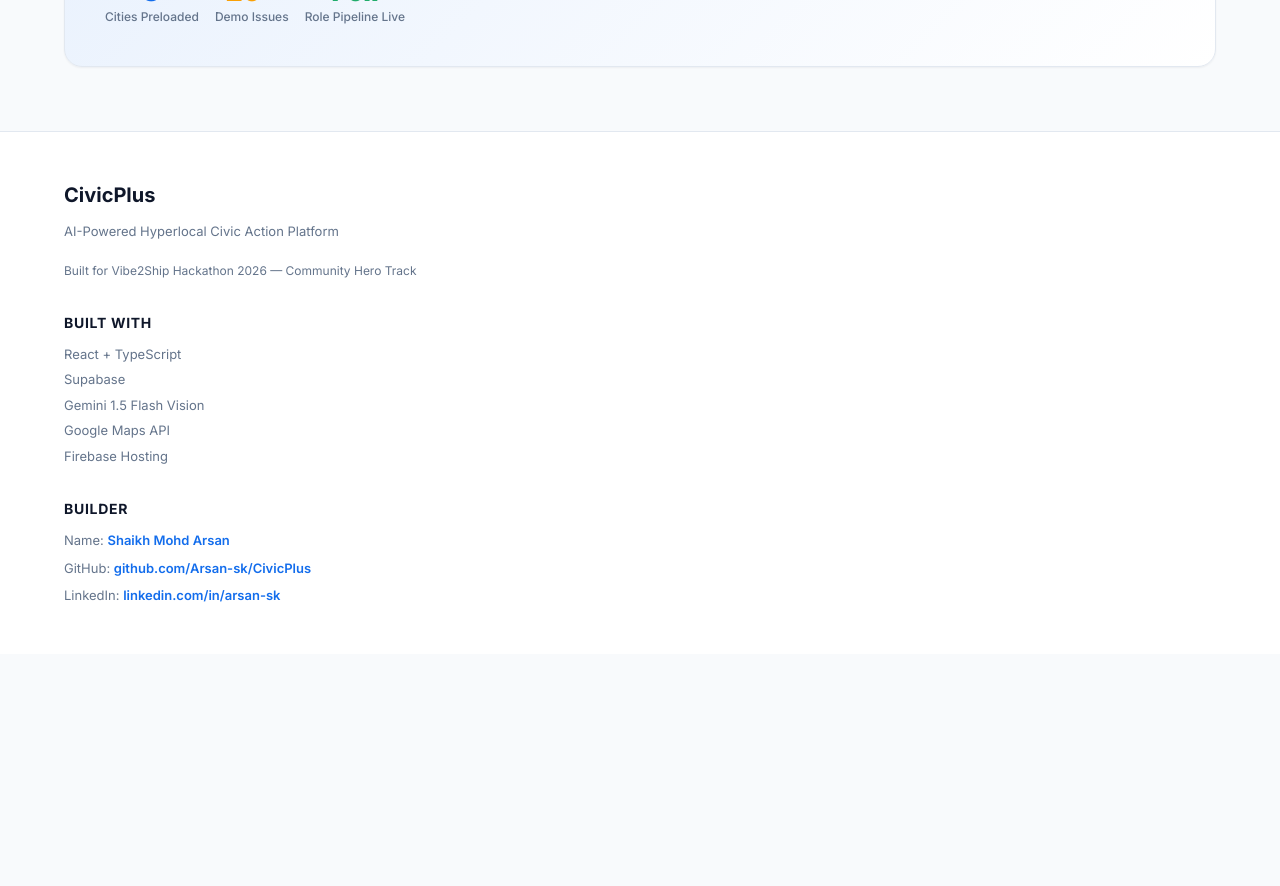
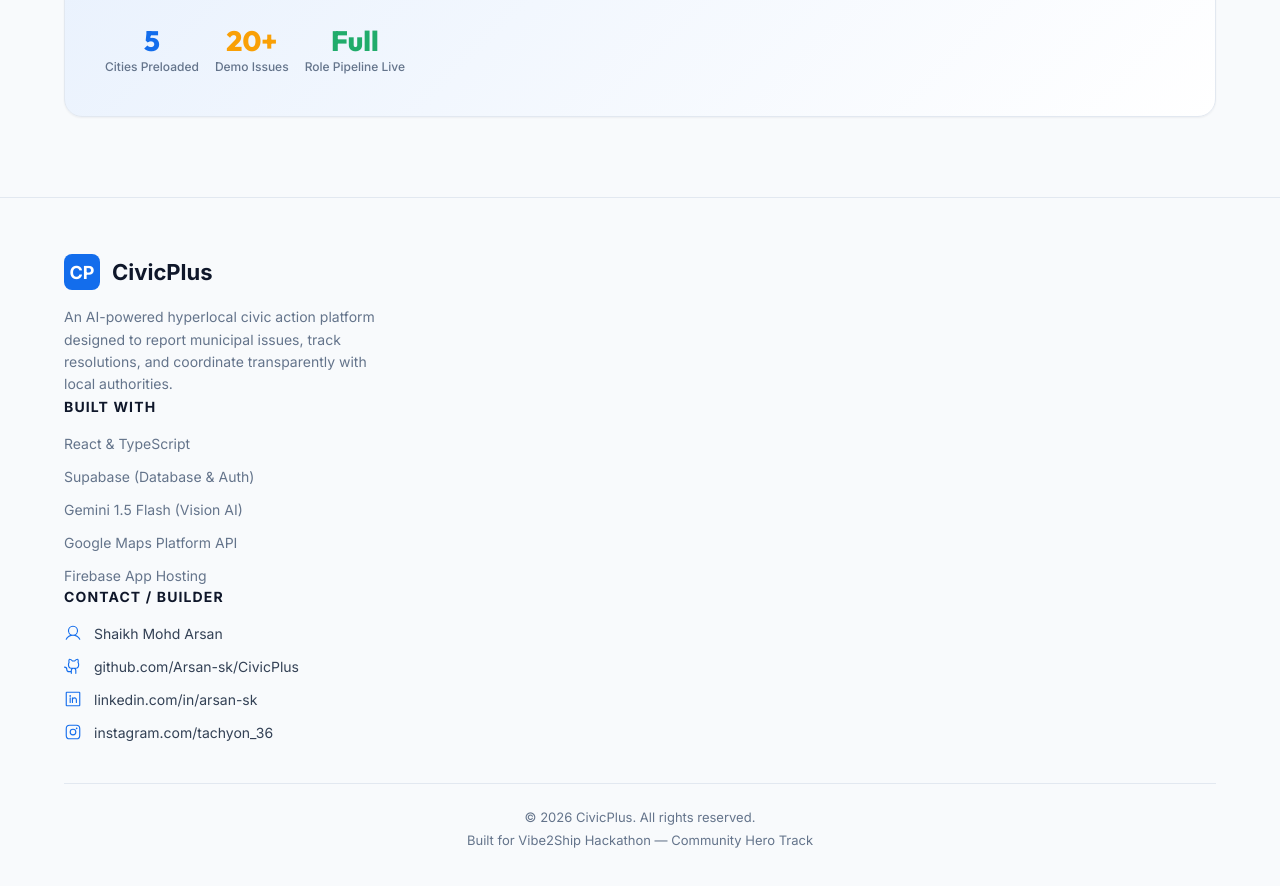
Before and after one commit to Arsan-sk/CivicPlus, a React (Vite) app: page / in a window 1280 px wide. Shown: the part 1940-2826 px from the top of the page. Before the commit the page ends 2594 px from the top, so only its background shows below. Built offline with nearby package versions, Linux system fonts and the light colour scheme; no server answers.

Commit message:
style: restyle landing page footer to match mockup with social media icons

```diff
--- a/src/pages/LandingPage.tsx
+++ b/src/pages/LandingPage.tsx
@@ -11,6 +11,10 @@
   ChartLineUp,
   Buildings,
   ClockCountdown,
+  GithubLogo,
+  LinkedinLogo,
+  InstagramLogo,
+  User,
 } from '@phosphor-icons/react';
 import { Button } from '../components/ui/Button';
 import { Card } from '../components/ui/Card';
@@ -384,6 +388,7 @@
           borderRadius: 'var(--radius-lg)',
           padding: '2.5rem',
           width: '100%',
+          marginTop: 50,
         }}
       >
         <div className="grid grid-cols-1 md:grid-cols-5 gap-8 align-center">
@@ -430,82 +435,124 @@
     {/* 6. Landing Page Footer */}
     <footer
       style={{
-        backgroundColor: 'var(--bg-card)',
+        backgroundColor: 'var(--bg-offset)',
         borderTop: '1px solid var(--border)',
-        padding: '3rem 0',
+        padding: '3.5rem 0 2.5rem 0',
         width: '100%',
-        marginTop: '4rem',
+        marginTop: '5rem',
       }}
     >
-      <div className="container grid grid-cols-1 md:grid-cols-3 gap-8" style={{ textAlign: 'left' }}>
-        <div className="flex flex-col gap-3">
-          <strong style={{ fontSize: '1.25rem', color: 'var(--text-heading)' }}>CivicPlus</strong>
-          <p style={{ fontSize: '0.8125rem', color: 'var(--text-muted)', margin: 0 }}>
-            AI-Powered Hyperlocal Civic Action Platform
-          </p>
-          <p style={{ fontSize: '0.75rem', color: 'var(--text-muted)', marginTop: '0.5rem' }}>
-            Built for Vibe2Ship Hackathon 2026 — Community Hero Track
+      <div className="container" style={{ maxWidth: '1200px', margin: '0 auto', padding: '0 1.5rem' }}>
+        <div className="grid grid-cols-1 md:grid-cols-3 gap-12" style={{ textAlign: 'left' }}>
+
+          {/* Logo & Description */}
+          <div className="flex flex-col gap-4">
+            <div className="flex align-center gap-3">
+              <div
+                style={{
+                  width: '36px',
+                  height: '36px',
+                  borderRadius: '8px',
+                  backgroundColor: 'var(--primary)',
+                  display: 'flex',
+                  alignItems: 'center',
+                  justifyContent: 'center',
+                  color: '#fff',
+                  fontSize: '1.125rem',
+                  fontWeight: 800,
+                }}
+              >
+                CP
+              </div>
+              <strong style={{ fontSize: '1.375rem', color: 'var(--text-heading)', fontWeight: 800 }}>CivicPlus</strong>
+            </div>
+            <p style={{ fontSize: '0.875rem', color: 'var(--text-muted)', lineHeight: 1.6, margin: 0, maxWidth: '320px' }}>
+              An AI-powered hyperlocal civic action platform designed to report municipal issues, track resolutions, and coordinate transparently with local authorities.
             </p>
           </div>
 
-        <div className="flex flex-col gap-3">
-          <strong style={{ fontSize: '0.875rem', color: 'var(--text-heading)', textTransform: 'uppercase', letterSpacing: '0.05em' }}>
+          {/* Quick Links / Built With */}
+          <div className="flex flex-col gap-4">
+            <strong style={{ fontSize: '0.875rem', color: 'var(--text-heading)', textTransform: 'uppercase', letterSpacing: '0.08em', fontWeight: 700 }}>
               Built With
             </strong>
-          <ul style={{ listStyle: 'none', padding: 0, margin: 0, display: 'flex', flexDirection: 'column', gap: '0.375rem', fontSize: '0.8125rem', color: 'var(--text-muted)' }}>
-            <li>React + TypeScript</li>
-            <li>Supabase</li>
-            <li>Gemini 1.5 Flash Vision</li>
-            <li>Google Maps API</li>
-            <li>Firebase Hosting</li>
+            <ul style={{ listStyle: 'none', padding: 0, margin: 0, display: 'flex', flexDirection: 'column', gap: '0.75rem', fontSize: '0.875rem', color: 'var(--text-muted)' }}>
+              <li>React & TypeScript</li>
+              <li>Supabase (Database & Auth)</li>
+              <li>Gemini 1.5 Flash (Vision AI)</li>
+              <li>Google Maps Platform API</li>
+              <li>Firebase App Hosting</li>
             </ul>
           </div>
 
-        <div className="flex flex-col gap-3">
-          <strong style={{ fontSize: '0.875rem', color: 'var(--text-heading)', textTransform: 'uppercase', letterSpacing: '0.05em' }}>
-            Builder
+          {/* Contact & Socials */}
+          <div className="flex flex-col gap-4">
+            <strong style={{ fontSize: '0.875rem', color: 'var(--text-heading)', textTransform: 'uppercase', letterSpacing: '0.08em', fontWeight: 700 }}>
+              Contact / Builder
             </strong>
-          <ul style={{ listStyle: 'none', padding: 0, margin: 0, display: 'flex', flexDirection: 'column', gap: '0.5rem', fontSize: '0.8125rem' }}>
-            <li>
-              <span style={{ color: 'var(--text-muted)' }}>Name: </span>
+            <div style={{ display: 'flex', flexDirection: 'column', gap: '0.75rem', fontSize: '0.875rem' }}>
+              <div className="flex align-center gap-3">
+                <User size={18} color="var(--primary)" style={{ flexShrink: 0 }} />
                 <a
                   href="https://arsansk.vercel.app/"
                   target="_blank"
                   rel="noopener noreferrer"
-                style={{ color: 'var(--primary)', textDecoration: 'none', fontWeight: 600 }}
-                onMouseOver={(e) => (e.currentTarget.style.textDecoration = 'underline')}
-                onMouseOut={(e) => (e.currentTarget.style.textDecoration = 'none')}
+                  style={{ color: 'var(--text)', textDecoration: 'none' }}
+                  onMouseOver={(e) => (e.currentTarget.style.color = 'var(--primary)')}
+                  onMouseOut={(e) => (e.currentTarget.style.color = 'var(--text)')}
                 >
                   Shaikh Mohd Arsan
                 </a>
-            </li>
-            <li>
-              <span style={{ color: 'var(--text-muted)' }}>GitHub: </span>
+              </div>
+              <div className="flex align-center gap-3">
+                <GithubLogo size={18} color="var(--primary)" style={{ flexShrink: 0 }} />
                 <a
                   href="https://github.com/Arsan-sk/CivicPlus"
                   target="_blank"
                   rel="noopener noreferrer"
-                style={{ color: 'var(--primary)', textDecoration: 'none', fontWeight: 600 }}
-                onMouseOver={(e) => (e.currentTarget.style.textDecoration = 'underline')}
-                onMouseOut={(e) => (e.currentTarget.style.textDecoration = 'none')}
+                  style={{ color: 'var(--text)', textDecoration: 'none' }}
+                  onMouseOver={(e) => (e.currentTarget.style.color = 'var(--primary)')}
+                  onMouseOut={(e) => (e.currentTarget.style.color = 'var(--text)')}
                 >
                   github.com/Arsan-sk/CivicPlus
                 </a>
-            </li>
-            <li>
-              <span style={{ color: 'var(--text-muted)' }}>LinkedIn: </span>
+              </div>
+              <div className="flex align-center gap-3">
+                <LinkedinLogo size={18} color="var(--primary)" style={{ flexShrink: 0 }} />
                 <a
                   href="https://www.linkedin.com/in/arsan-sk/"
                   target="_blank"
                   rel="noopener noreferrer"
-                style={{ color: 'var(--primary)', textDecoration: 'none', fontWeight: 600 }}
-                onMouseOver={(e) => (e.currentTarget.style.textDecoration = 'underline')}
-                onMouseOut={(e) => (e.currentTarget.style.textDecoration = 'none')}
+                  style={{ color: 'var(--text)', textDecoration: 'none' }}
+                  onMouseOver={(e) => (e.currentTarget.style.color = 'var(--primary)')}
+                  onMouseOut={(e) => (e.currentTarget.style.color = 'var(--text)')}
                 >
                   linkedin.com/in/arsan-sk
                 </a>
-            </li>
-          </ul>
+              </div>
+              <div className="flex align-center gap-3">
+                <InstagramLogo size={18} color="var(--primary)" style={{ flexShrink: 0 }} />
+                <a
+                  href="https://www.instagram.com/tachyon_36/"
+                  target="_blank"
+                  rel="noopener noreferrer"
+                  style={{ color: 'var(--text)', textDecoration: 'none' }}
+                  onMouseOver={(e) => (e.currentTarget.style.color = 'var(--primary)')}
+                  onMouseOut={(e) => (e.currentTarget.style.color = 'var(--text)')}
+                >
+                  instagram.com/tachyon_36
+                </a>
+              </div>
+            </div>
+          </div>
+
+        </div>
+
+        {/* Separator and Bottom Copyright Info */}
+        <hr style={{ border: 'none', borderTop: '1px solid var(--border)', margin: '2.5rem 0 1.5rem 0' }} />
+        <div style={{ textAlign: 'center', fontSize: '0.8125rem', color: 'var(--text-muted)' }}>
+          <div>© 2026 CivicPlus. All rights reserved.</div>
+          <div style={{ marginTop: '0.25rem' }}>Built for Vibe2Ship Hackathon — Community Hero Track</div>
         </div>
       </div>
     </footer>
```
Lines whose indentation alone changed are shown as unchanged.
